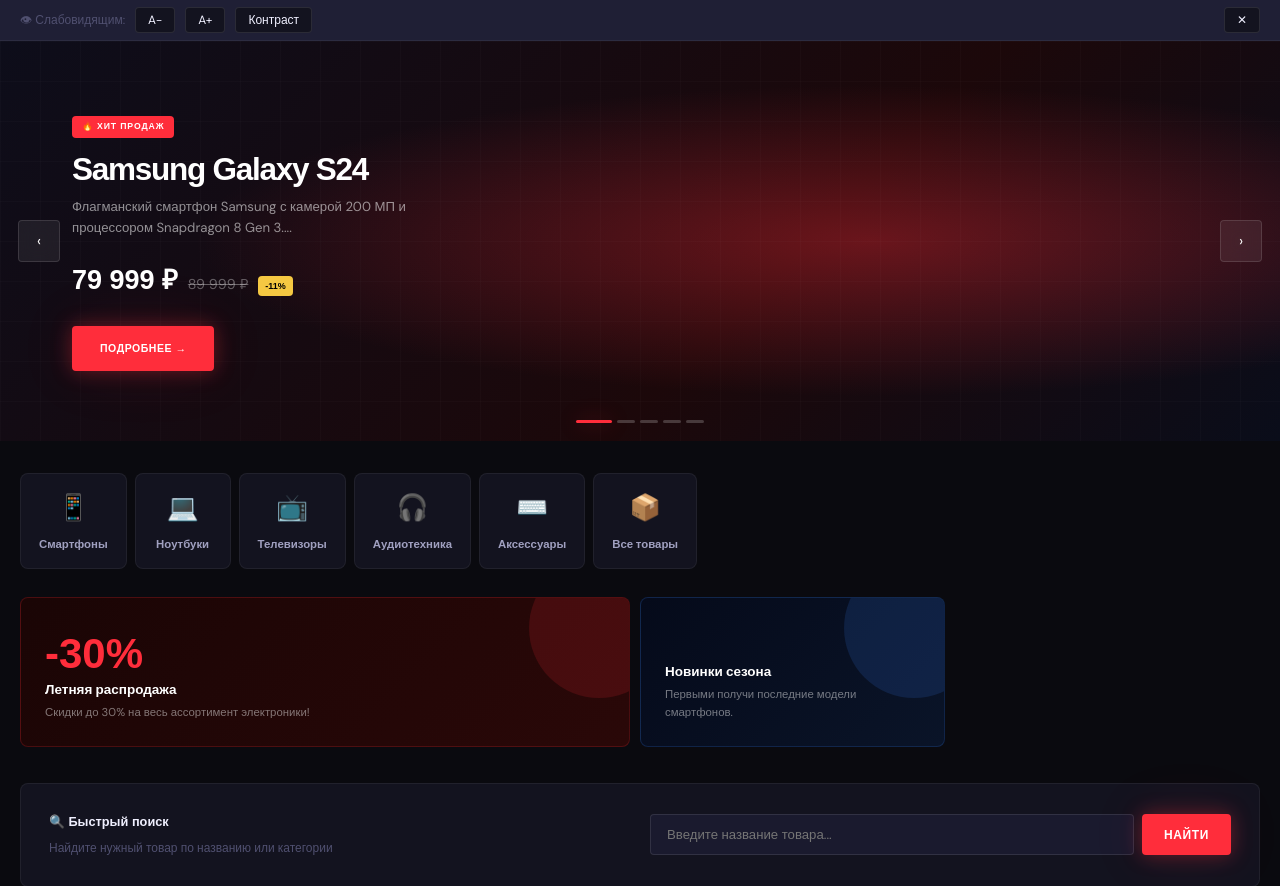
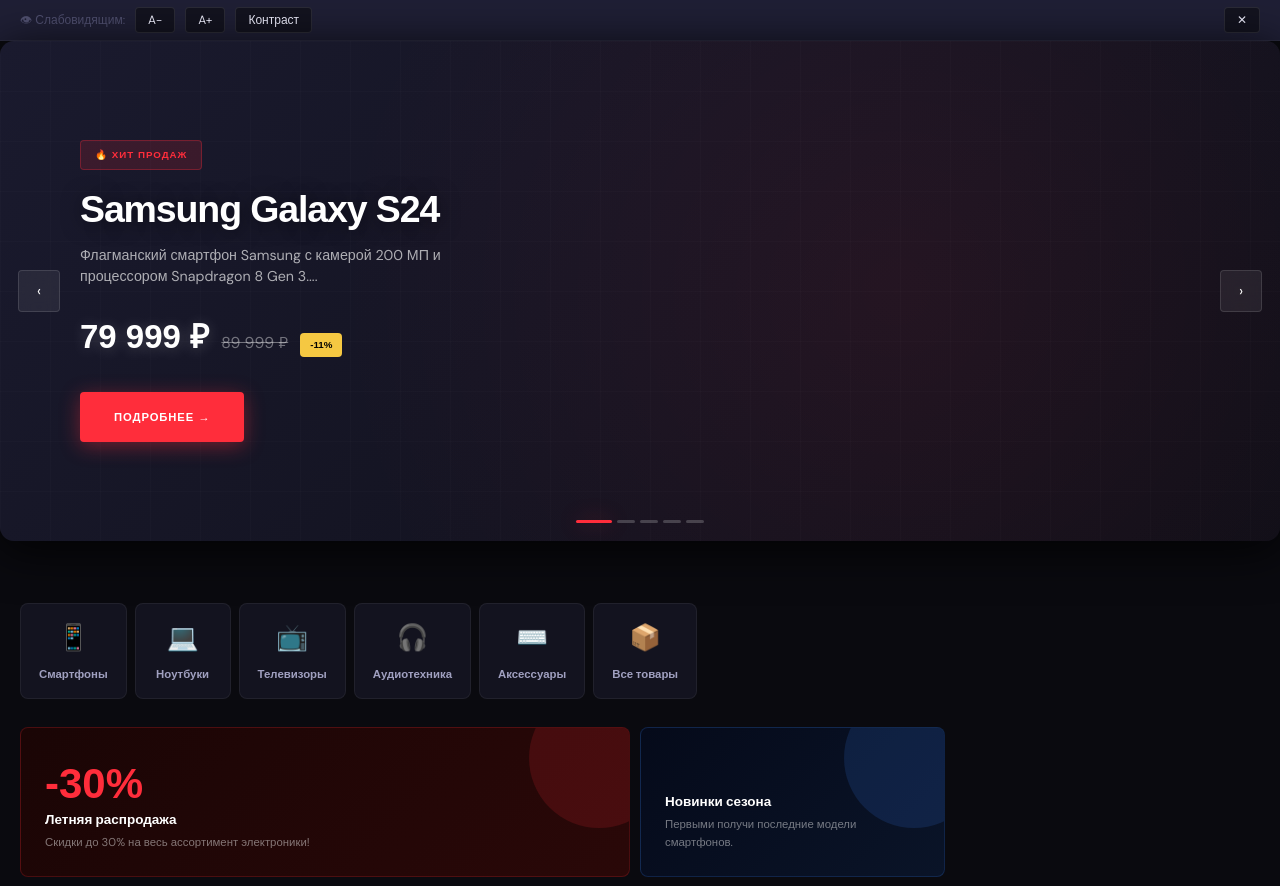
Before and after one commit to xbloody96-creator/shop1, a PHP site: page / in a window 1280 px wide. Shown: the part 147-1033 px from the top of the page. Run offline with PHP 8.4, Linux system fonts and the light colour scheme; data comes from the database, SQL or seed files in the repository; some libraries are stand-ins or nearby versions; some web fonts are replaced.

Commit message:
update branch

```diff
--- a/assets/css/style.css
+++ b/assets/css/style.css
@@ -289,75 +289,98 @@ input, select, textarea { font-family: var(--font-b); }
 .site-main { min-height: 70vh; }
 
 /* ══════════════════════════════════════════════════
-   HERO SLIDER
+   HERO SLIDER — Premium Redesign
 ══════════════════════════════════════════════════ */
-.hero-slider { position: relative; overflow: hidden; height: 400px; }
+.hero-slider {
+  position: relative;
+  overflow: hidden;
+  height: 500px;
+  border-radius: var(--radius-lg);
+  box-shadow: var(--shadow-lg);
+  margin-bottom: 30px;
+}
 .slider-track { display: flex; height: 100%; transition: transform 0.65s cubic-bezier(0.77,0,0.175,1); }
 .slide {
   min-width: 100%; height: 100%;
-  display: flex; align-items: center; padding: 0 72px;
+  display: flex; align-items: center; padding: 0 80px;
   position: relative; overflow: hidden;
+  background: linear-gradient(135deg, #1a1a2e 0%, #0f0f18 100%);
 }
-.slide-bg { position: absolute; inset: 0; }
-.slide-bg-1 { background: linear-gradient(135deg, #0d0d1a 0%, #1c080a 60%, #0a0d1a 100%); }
-.slide-bg-2 { background: linear-gradient(135deg, #080d1a 0%, #060e1e 60%, #0a0a1a 100%); }
-.slide-bg-3 { background: linear-gradient(135deg, #0a0a0a 0%, #0a100a 60%, #0d0a0d 100%); }
-.slide-glow {
-  position: absolute; inset: 0;
-  background: radial-gradient(ellipse at 68% 50%, var(--accent-glow) 0%, transparent 55%);
-  pointer-events: none;
-}
-.slide:nth-child(2) .slide-glow { background: radial-gradient(ellipse at 68% 50%, var(--accent2-glow) 0%, transparent 55%); }
+.slide-bg { position: absolute; inset: 0; opacity: 0.5; }
+.slide-bg-1 { background: radial-gradient(circle at 70% 50%, rgba(255,45,59,0.15) 0%, transparent 60%); }
+.slide-bg-2 { background: radial-gradient(circle at 70% 50%, rgba(59,130,246,0.15) 0%, transparent 60%); }
+.slide-bg-3 { background: radial-gradient(circle at 70% 50%, rgba(0,214,143,0.15) 0%, transparent 60%); }
+.slide-glow { display: none; }
 .slide-grid {
   position: absolute; inset: 0;
-  background-image: linear-gradient(rgba(255,255,255,0.015) 1px,transparent 1px),linear-gradient(90deg,rgba(255,255,255,0.015) 1px,transparent 1px);
-  background-size: 40px 40px;
+  background-image: linear-gradient(rgba(255,255,255,0.03) 1px,transparent 1px),linear-gradient(90deg,rgba(255,255,255,0.03) 1px,transparent 1px);
+  background-size: 50px 50px;
   pointer-events: none;
+  opacity: 0.5;
 }
 
-.slide-content { position: relative; z-index: 2; flex: 1; max-width: 500px; }
+.slide-content { position: relative; z-index: 2; flex: 1; max-width: 520px; }
 .slide-tag {
-  display: inline-flex; align-items: center; gap: 6px;
-  padding: 4px 10px; background: var(--accent); color: #fff;
-  font-family: var(--font-d); font-size: 0.58rem; font-weight: 700;
-  letter-spacing: 0.1em; text-transform: uppercase; border-radius: var(--radius);
-  margin-bottom: 14px;
+  display: inline-flex; align-items: center; gap: 8px;
+  padding: 6px 14px;
+  background: rgba(255,45,59,0.15);
+  color: var(--accent);
+  font-family: var(--font-d); font-size: 0.65rem; font-weight: 700;
+  letter-spacing: 0.1em; text-transform: uppercase;
+  border-radius: var(--radius);
+  margin-bottom: 18px;
+  border: 1px solid rgba(255,45,59,0.3);
 }
 .slide-content h2 {
-  font-family: var(--font-d); font-size: 2.1rem; font-weight: 900;
-  color: #fff; line-height: 1.1; margin-bottom: 10px; letter-spacing: -0.04em;
+  font-family: var(--font-d); font-size: 2.5rem; font-weight: 900;
+  color: #fff; line-height: 1.15; margin-bottom: 14px; letter-spacing: -0.03em;
+  text-shadow: 0 2px 20px rgba(0,0,0,0.5);
 }
-.slide-content p { font-size: 0.88rem; color: rgba(255,255,255,0.55); margin-bottom: 20px; max-width: 360px; }
-.slide-prices { display: flex; align-items: baseline; gap: 10px; margin-bottom: 24px; }
-.slide-price { font-family: var(--font-d); font-size: 1.8rem; font-weight: 900; color: #fff; }
-.slide-old   { font-size: 0.95rem; color: rgba(255,255,255,0.35); text-decoration: line-through; }
-.slide-pct   { padding: 3px 7px; background: var(--gold); color: #000; font-family: var(--font-d); font-size: 0.6rem; font-weight: 700; border-radius: var(--radius); }
+.slide-content p {
+  font-size: 0.95rem;
+  color: rgba(255,255,255,0.65);
+  margin-bottom: 24px;
+  max-width: 420px;
+  line-height: 1.5;
+}
+.slide-prices { display: flex; align-items: baseline; gap: 12px; margin-bottom: 28px; }
+.slide-price { font-family: var(--font-d); font-size: 2.2rem; font-weight: 900; color: #fff; text-shadow: 0 2px 15px rgba(255,255,255,0.2); }
+.slide-old   { font-size: 1.05rem; color: rgba(255,255,255,0.4); text-decoration: line-through; }
+.slide-pct   { padding: 4px 10px; background: var(--gold); color: #000; font-family: var(--font-d); font-size: 0.65rem; font-weight: 700; border-radius: var(--radius); }
 .slide-btn {
-  display: inline-flex; align-items: center; gap: 8px;
-  padding: 12px 26px;
+  display: inline-flex; align-items: center; gap: 10px;
+  padding: 14px 32px;
   background: var(--accent);
   color: #fff;
   border: 2px solid var(--accent);
-  font-family: var(--font-d); font-size: 0.7rem; font-weight: 700;
-  letter-spacing: 0.05em; text-transform: uppercase; border-radius: var(--radius);
-  transition: all var(--tr); box-shadow: var(--glow-red);
+  font-family: var(--font-d); font-size: 0.75rem; font-weight: 700;
+  letter-spacing: 0.08em; text-transform: uppercase;
+  border-radius: var(--radius);
+  transition: all var(--tr);
+  box-shadow: 0 4px 20px rgba(255,45,59,0.4);
 }
 .slide-btn:hover {
   background: #fff;
   color: var(--accent);
-  border-color: var(--accent);
-  transform: translateY(-2px);
-  box-shadow: 0 8px 32px rgba(255,45,59,0.4);
+  border-color: #fff;
+  transform: translateY(-3px);
+  box-shadow: 0 8px 40px rgba(255,45,59,0.5);
 }
 
 .slide-image-wrap {
-  position: relative; z-index: 2; flex: 0 0 320px; height: 300px;
+  position: relative; z-index: 2; flex: 0 0 400px; height: 380px;
   display: flex; align-items: center; justify-content: center;
 }
 .slide-image {
-  max-height: 270px; max-width: 300px; object-fit: contain;
-  filter: drop-shadow(0 20px 60px rgba(0,0,0,0.8));
-  animation: float 4s ease-in-out infinite;
+  width: 100%;
+  height: 100%;
+  object-fit: contain;
+  filter: drop-shadow(0 25px 80px rgba(0,0,0,0.7));
+  animation: float 5s ease-in-out infinite;
+  transition: transform 0.5s ease;
+}
+.slide:hover .slide-image {
+  transform: scale(1.05);
 }
 
 .slider-prev, .slider-next {
@@ -1155,9 +1178,9 @@ body.high-contrast { --bg:#000; --surface:#111; --text:#fff; --border:rgba(255,2
   .header-inner { flex-wrap: wrap; gap: 10px; }
   .header-search { order: 3; flex: 0 0 100%; max-width: 100%; }
   .header-topbar { display: none; }
-  .hero-slider { height: 300px; }
-  .slide { padding: 0 32px; }
-  .slide-content h2 { font-size: 1.5rem; }
+  .hero-slider { height: 350px; }
+  .slide { padding: 0 40px; }
+  .slide-content h2 { font-size: 1.6rem; }
   .slide-image-wrap { display: none; }
   .nav-links { display: none; }
   .footer-grid { grid-template-columns: 1fr; gap: 22px; padding: 28px 20px; }
@@ -1170,7 +1193,9 @@ body.high-contrast { --bg:#000; --surface:#111; --text:#fff; --border:rgba(255,2
 @media (max-width: 480px) {
   .products-grid { grid-template-columns: 1fr; }
   .form-card { padding: 22px 14px; margin: 16px auto; }
-  .hero-slider { height: 240px; }
-  .slide { padding: 0 18px; }
-  .slide-content h2 { font-size: 1.2rem; }
+  .hero-slider { height: 280px; }
+  .slide { padding: 0 24px; }
+  .slide-content h2 { font-size: 1.3rem; }
+  .slide-content p { font-size: 0.8rem; }
+  .slide-price { font-size: 1.5rem; }
 }
```
Also changed, not shown: 1 other file.
